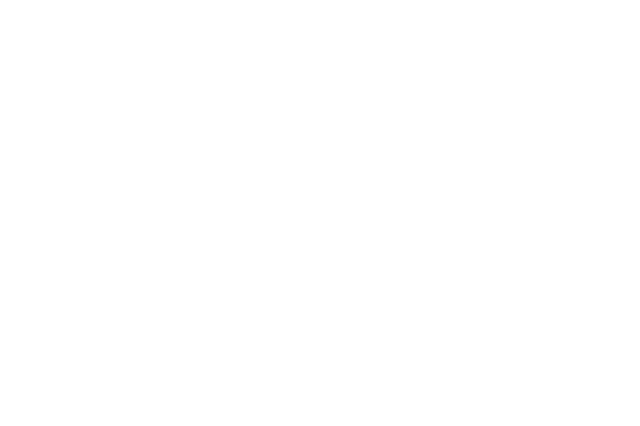
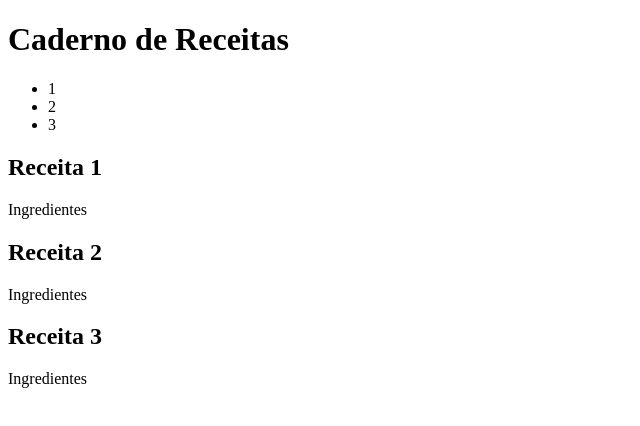
Before and after one commit to TaisaBraga/aula-pratica-front-end, a plain HTML site: page index.html in a window 1280 px wide. Shown: the whole page, without its empty margins (0-640 px from the left). Drawn offline with Linux system fonts and the light colour scheme.

Commit message:
add images and html body

```diff
--- a/index.html
+++ b/index.html
@@ -5,11 +5,34 @@
   <meta charset="UTF-8">
   <meta http-equiv="X-UA-Compatible" content="IE=edge">
   <meta name="viewport" content="width=device-width, initial-scale=1.0">
+
+  <link rel="stylesheet" href="./assets/script.js">
+  <link rel="stylesheet" href="./assets/style.css">
+
   <title>Aula Prática</title>
 </head>
 
 <body>
-
+  <div class="main">
+    <h1>Caderno de Receitas</h1>
+    <ul class="pagination">
+      <li>1</li>
+      <li>2</li>
+      <li>3</li>
+    </ul>
+    <div>
+      <h2>Receita 1</h2>
+      <p class="item">Ingredientes</p>
+    </div>
+    <div>
+      <h2>Receita 2</h2>
+      <p class="item">Ingredientes</p>
+    </div>
+    <div>
+      <h2>Receita 3</h2>
+      <p class="item">Ingredientes</p>
+    </div>
+  </div>
 </body>
 
 </html>
```
Also changed, not shown: assets/images/pancakes01.jpg (added), assets/images/pancakes02.jpg (added), assets/images/soup01.jpg (added), assets/images/soup02.jpg (added), 3 other files.
